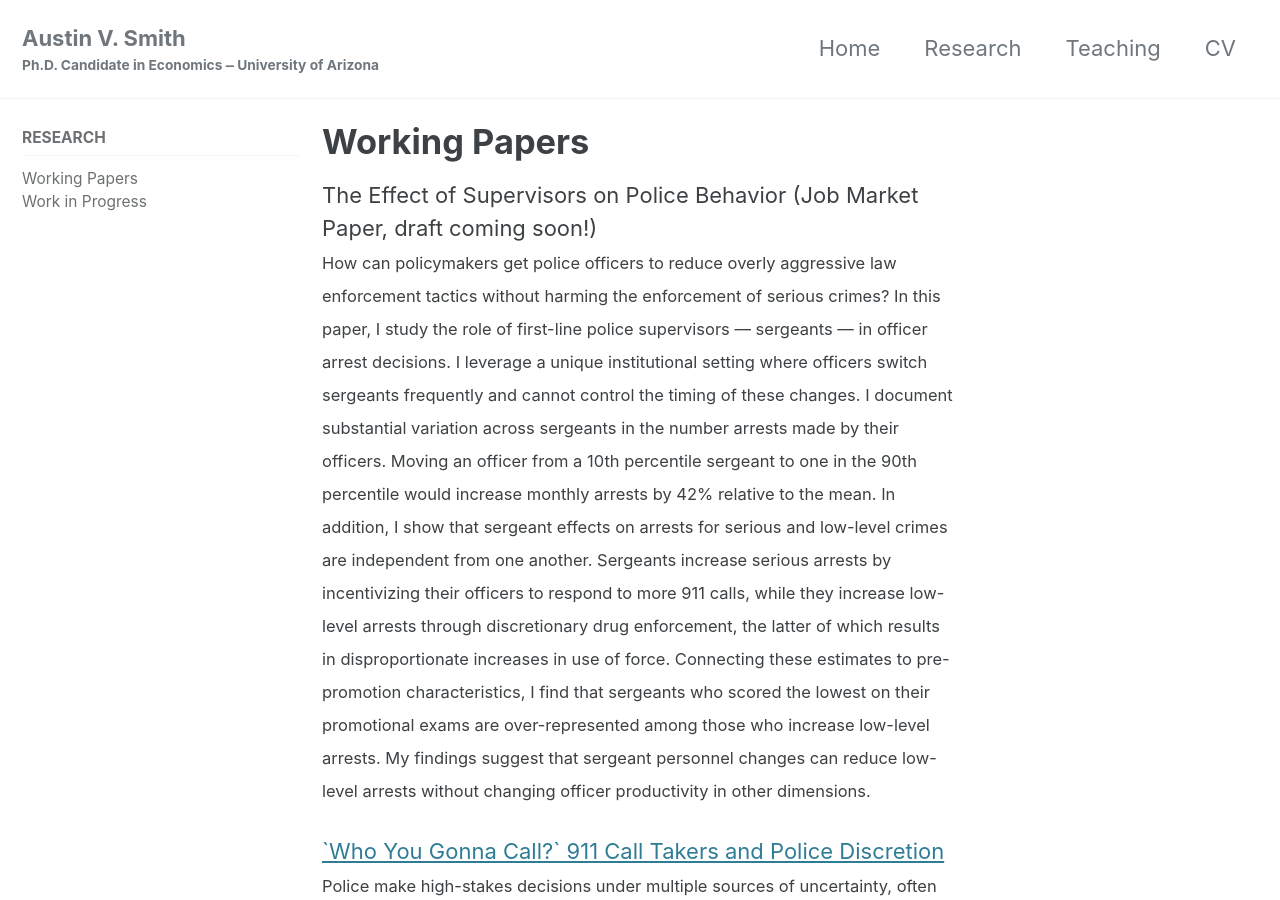
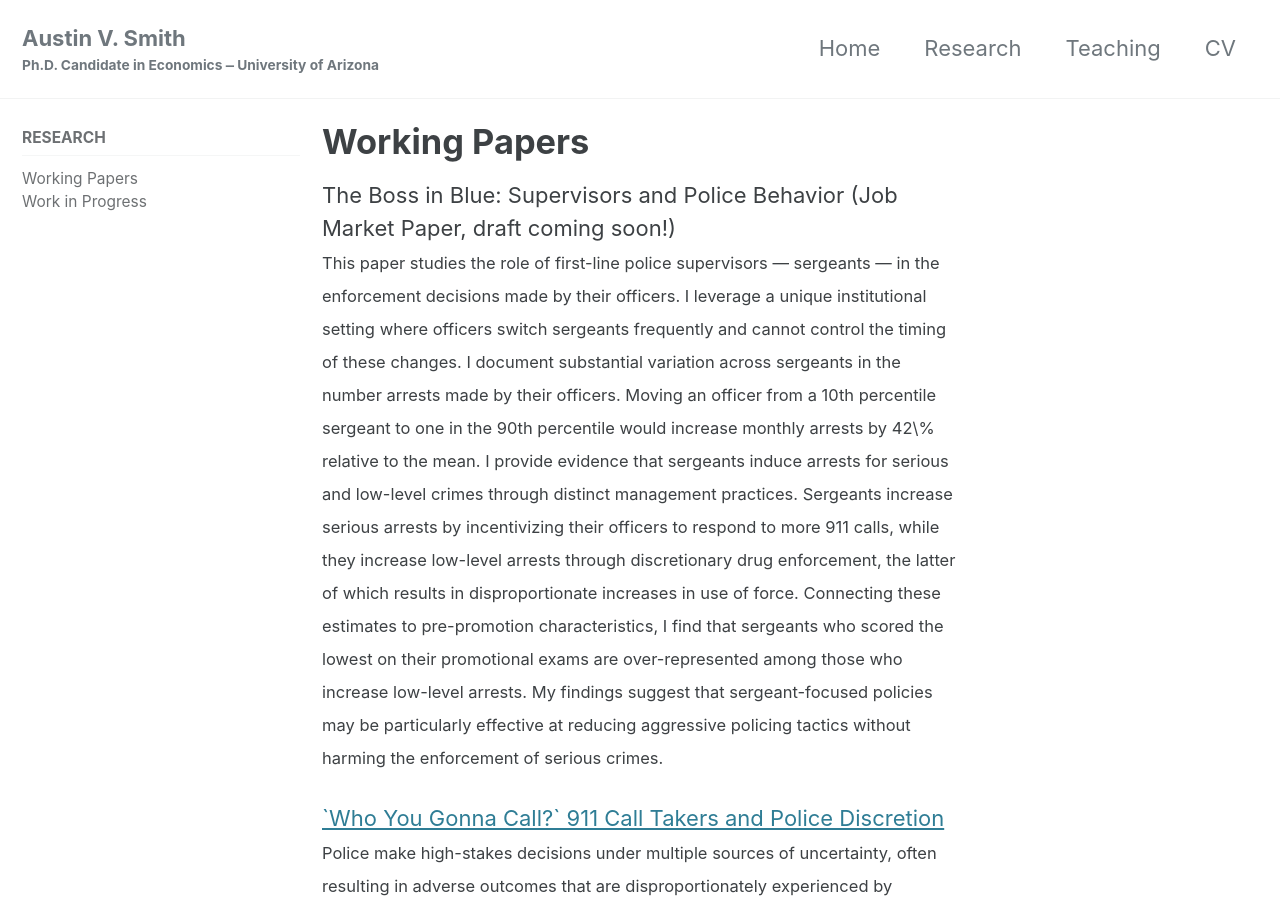
Before and after one commit to austin-v-smith-econ/austin-v-smith-econ.github.io, a Jekyll site: the page built from _research/research.md, in a window 1280 px wide and 900 px high. Built offline with Jekyll 4.4.1, drawn with Linux system fonts in a browser that asks for light colours; cached includes are drawn as plain includes.

Commit message:
Update research.md

```diff
--- a/_research/research.md
+++ b/_research/research.md
@@ -5,8 +5,8 @@ permalink: /research/
 
 # Working Papers
 
-The Effect of Supervisors on Police Behavior (Job Market Paper, draft coming soon!)<br>
-<span style="font-size:0.75em">  How can policymakers get police officers to reduce overly aggressive law enforcement tactics without harming the enforcement of serious crimes? In this paper, I study the role of first-line police supervisors --- sergeants --- in officer arrest decisions. I leverage a unique institutional setting where officers switch sergeants frequently and cannot control the timing of these changes. I document substantial variation across sergeants in the number arrests made by their officers. Moving an officer from a 10th percentile sergeant to one in the 90th percentile would increase monthly arrests by 42% relative to the mean. In addition, I show that sergeant effects on arrests for serious and low-level crimes are independent from one another. Sergeants increase serious arrests by incentivizing their officers to respond to more 911 calls, while they increase low-level arrests through discretionary drug enforcement, the latter of which results in disproportionate increases in use of force. Connecting these estimates to pre-promotion characteristics, I find that sergeants who scored the lowest on their promotional exams are over-represented among those who increase low-level arrests. My findings suggest that sergeant personnel changes can reduce low-level arrests without changing officer productivity in other dimensions.  </span>
+The Boss in Blue: Supervisors and Police Behavior (Job Market Paper, draft coming soon!)<br>
+<span style="font-size:0.75em">  This paper studies the role of first-line police supervisors --- sergeants --- in the enforcement decisions made by their officers. I leverage a unique institutional setting where officers switch sergeants frequently and cannot control the timing of these changes. I document substantial variation across sergeants in the number arrests made by their officers. Moving an officer from a 10th percentile sergeant to one in the 90th percentile would increase monthly arrests by 42\% relative to the mean. I provide evidence that sergeants induce arrests for serious and low-level crimes through distinct management practices. Sergeants increase serious arrests by incentivizing their officers to respond to more 911 calls, while they increase low-level arrests through discretionary drug enforcement, the latter of which results in disproportionate increases in use of force. Connecting these estimates to pre-promotion characteristics, I find that sergeants who scored the lowest on their promotional exams are over-represented among those who increase low-level arrests. My findings suggest that sergeant-focused policies may be particularly effective at reducing aggressive policing tactics without harming the enforcement of serious crimes. </span>
 
 [\`Who You Gonna Call?\` 911 Call Takers and Police Discretion](../assets/pdfs/SmithCallTakers.pdf)<br>
 <span style="font-size:0.75em"> Police make high-stakes decisions under multiple sources of uncertainty, often resulting in adverse outcomes that are disproportionately experienced by minority citizens. What source of information do police use to make their enforcement decisions and does it generate accurate decisions? I examine a common information source for police officers throughout the United States: risk assessments conducted by 911 call takers. Exploiting random variation in the automated call distribution system used by a large metropolitan 911 center, I show that police are 37.7% more likely to make arrests at calls that the call taker deems risky. I demonstrate  that officer perceptions are a primary channel through which the effects operate. This results in lower quality police decisions: misdemeanor arrests made at calls that are on the margin of being classified as risky are 14.9 percentage points less likely to result in a conviction. In cases where the race of the involved civilians is the same as the responding officer or the responding officer has more job experience, call taker information has a negligible effect on arrests. The results suggest that the strength of an officer's priors determines the extent to which officers rely on information transmitted by call takers.  </span>
```
